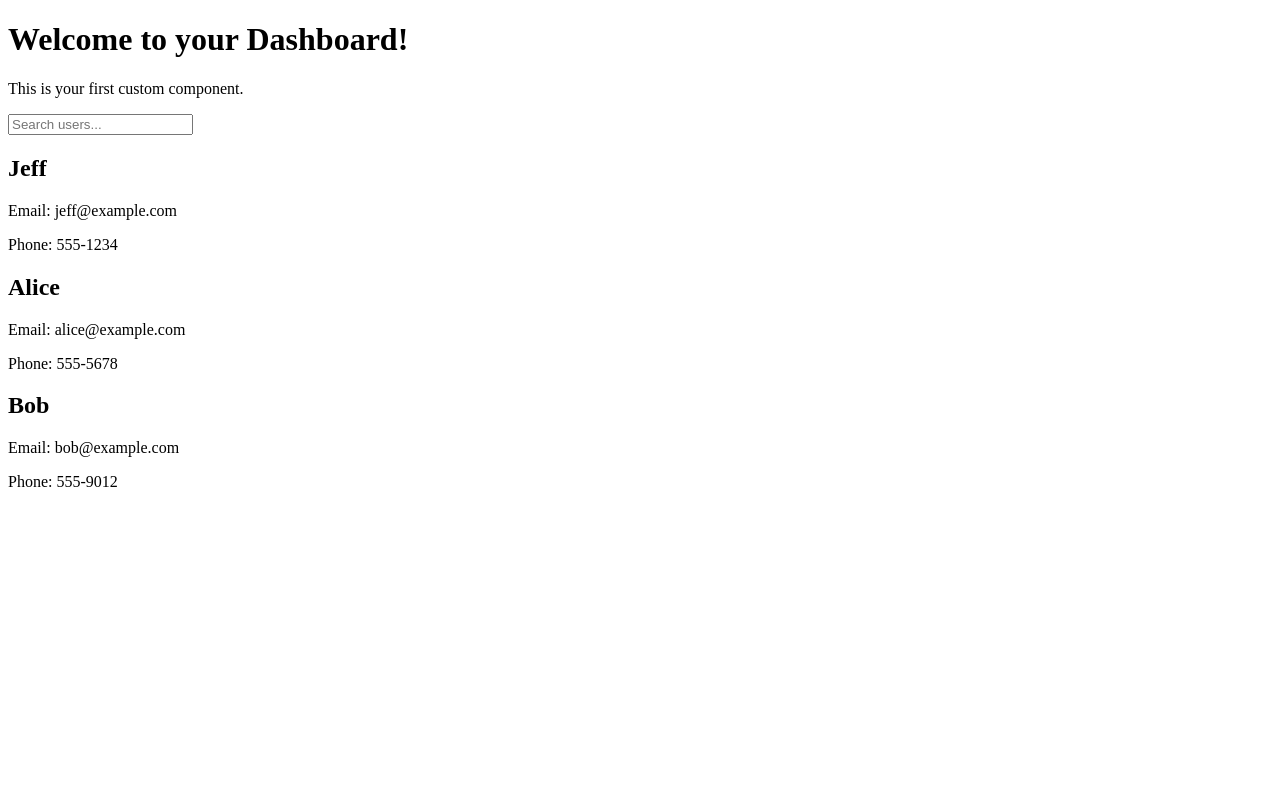
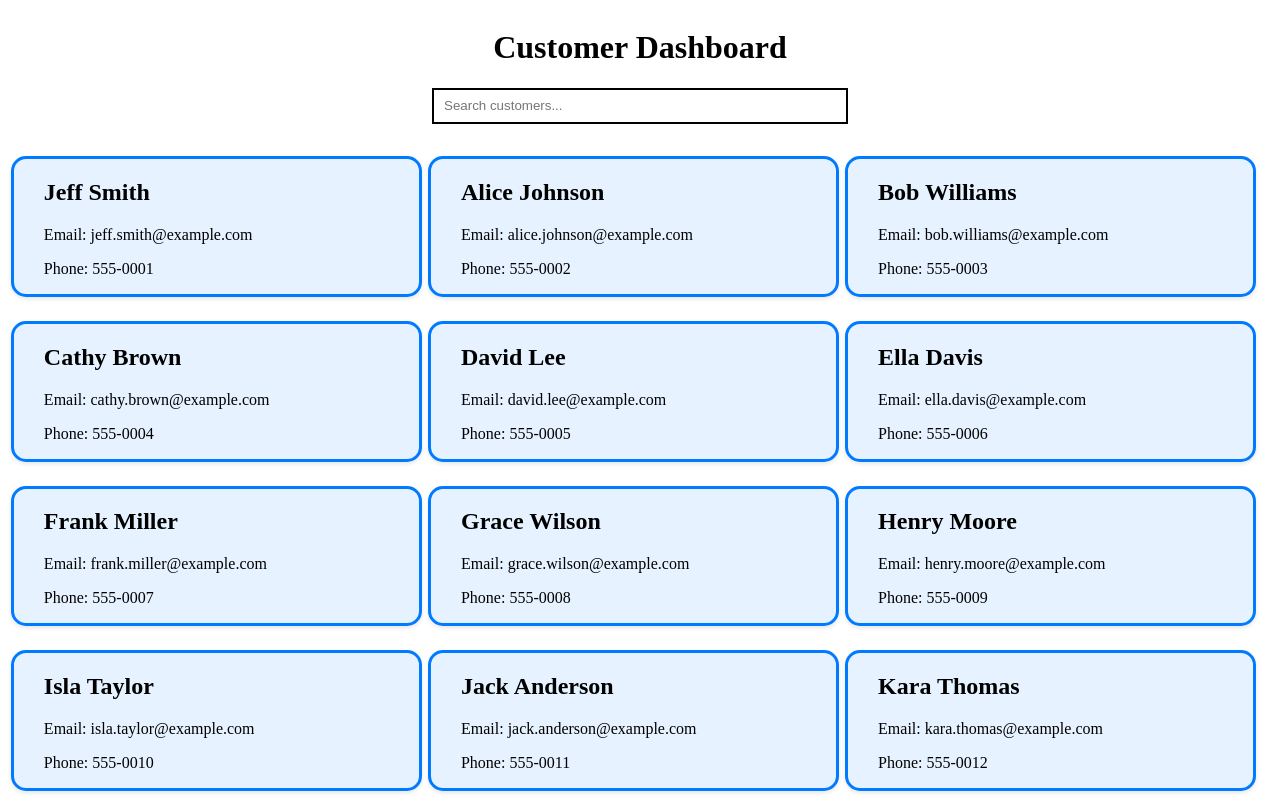
Before and after one commit to Hmiller62/Customer-Site, a React (Vite) app: page / in a window 1280 px wide. Shown: the top 800 px of the page. Built offline with nearby package versions, Linux system fonts and the light colour scheme.

Commit message:
STYLE UPDATE
Cards in three rows at right size, text fixed, needs font update. Window now resizes to keep customer cards visible.

```diff
--- a/src/components/CustomerCard.jsx
+++ b/src/components/CustomerCard.jsx
@@ -1,9 +1,20 @@
 import React from "react";
 import Customer from "../utils/Customer"
 
+const cardStyle = {
+  border: "3px solid #007BFF",
+  backgroundColor: "#E6F2FF",
+  paddingLeft: "30px",
+  marginBottom: "12px",
+  marginTop: "12px",
+  borderRadius: "15px",
+  boxShadow: "0 2px 4px rgba(0,0,0,0.1)",
+  width: "90%"
+};
+
 export default function CustomerCard({customer}) {
   return (
-    <div className="customer-card">
+    <div style ={cardStyle} className="customer-card">
       <h2>{customer.name}</h2>
       <p>Email: {customer.email}</p>
       <p>Phone: {customer.phone}</p>
--- a/src/components/SearchBar.jsx
+++ b/src/components/SearchBar.jsx
@@ -2,8 +2,15 @@ import React from "react";
 
 export default function SearchBar({ value, onChange, placeholder }) {
 
+  const searchStyle = {
+    border: "2px solid black",
+    height: "30px",
+    width: "400px",
+    paddingLeft: "10px",
+  }
+
   return (
-    <input
+    <input style ={searchStyle}
         type="text"
         value={value}
         onChange={(e) => onChange(e.target.value)}
--- a/src/pages/dashboard.jsx
+++ b/src/pages/dashboard.jsx
@@ -6,26 +6,60 @@ import createCustomer from "../utils/Customer";
 export default function Dashboard() {
   const [searchTerm, setSearchTerm] = useState("");
   const dummyCustomers = [
-  createCustomer("Jeff", "jeff@example.com", "555-1234"),
-  createCustomer("Alice", "alice@example.com", "555-5678"),
-  createCustomer("Bob", "bob@example.com", "555-9012")
+  createCustomer("Jeff Smith", "jeff.smith@example.com", "555-0001"),
+  createCustomer("Alice Johnson", "alice.johnson@example.com", "555-0002"),
+  createCustomer("Bob Williams", "bob.williams@example.com", "555-0003"),
+  createCustomer("Cathy Brown", "cathy.brown@example.com", "555-0004"),
+  createCustomer("David Lee", "david.lee@example.com", "555-0005"),
+  createCustomer("Ella Davis", "ella.davis@example.com", "555-0006"),
+  createCustomer("Frank Miller", "frank.miller@example.com", "555-0007"),
+  createCustomer("Grace Wilson", "grace.wilson@example.com", "555-0008"),
+  createCustomer("Henry Moore", "henry.moore@example.com", "555-0009"),
+  createCustomer("Isla Taylor", "isla.taylor@example.com", "555-0010"),
+  createCustomer("Jack Anderson", "jack.anderson@example.com", "555-0011"),
+  createCustomer("Kara Thomas", "kara.thomas@example.com", "555-0012"),
+  createCustomer("Liam White", "liam.white@example.com", "555-0013"),
+  createCustomer("Mia Harris", "mia.harris@example.com", "555-0014"),
+  createCustomer("Noah Martin", "noah.martin@example.com", "555-0015")
   ];
   const [customers, setCustomers] = useState(dummyCustomers);
   return (
-    <div>
-      <h1>Welcome to your Dashboard!</h1>
-      <p>This is your first custom component.</p>
-      <SearchBar
-        value={searchTerm}        // controlled input: current state
-        onChange={setSearchTerm}  // callback to update state
-        placeholder="Search users..." // optional text
-      />
-      <div className="customer-list">
+    <div
+      style={{  //style for whole screen
+        display: "flex",
+        justifyContent: "center",
+        alignItems: "center",
+        flexDirection: 'column'
+      }}
+    >
+      <h1>Customer Dashboard</h1>
+        <div
+          style={{
+            marginBottom: "20px"
+          }}
+        >
+          <SearchBar
+            value={searchTerm}
+            onChange={setSearchTerm}
+            placeholder="Search customers..."
+          />
+        </div>
+      <div style={{
+        display: "flex",
+        alignItems: "center",
+        flexWrap: "wrap"
+        }}>
         {customers.map((customer) => (
+          <div style={{
+            flex: "1 1 calc(33%)",
+            maxWidth: "calc(33%)",
+            display: "flex",
+            justifyContent: "center" //style for 3-column view
+        }}>
           <CustomerCard key={customer.email} customer={customer} />
+          </div>
         ))}
       </div>
-
     </div>
   );
 }
```
